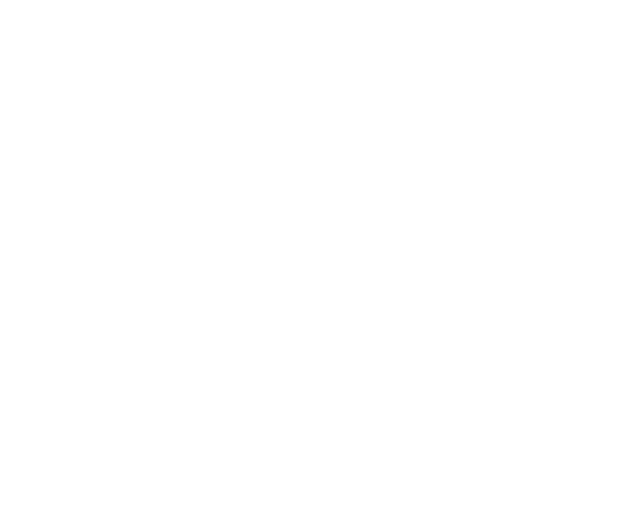
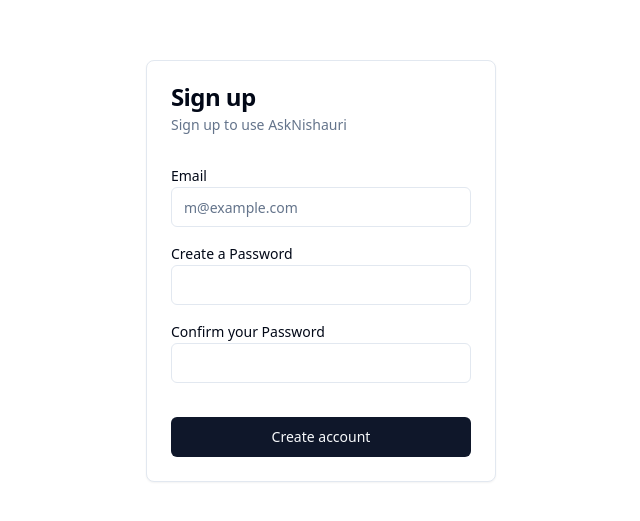
Before and after one commit to johnmark287/AskNishauri, a React (Vite) app: page /signup in a window 1280 px wide. Before the commit this address had no page. Shown: the part 129-650 px from the top of the page, without its empty margins (319-959 px from the left). Built offline with nearby package versions, Linux system fonts and the light colour scheme.

Commit message:
feat: add Singup Page

```diff
--- a/src/App.jsx
+++ b/src/App.jsx
@@ -1,6 +1,7 @@
 import { BrowserRouter, Route, Routes } from "react-router-dom";
 import Login from "./pages/Login";
 import Home from "./pages/Home";
+import Signup from "./pages/Signup";
 
 function App() {
   return (
@@ -9,6 +10,7 @@
         <Routes>
           <Route path="/home" element={<Home />} />
           <Route path="/login" element={<Login />} />
+          <Route path="/signup" element={<Signup />} />
         </Routes>
       </BrowserRouter>
     </div>
--- /dev/null
+++ b/src/pages/Signup.jsx
@@ -0,0 +1,51 @@
+import { Button } from "@/components/ui/button";
+import {
+  Card,
+  CardContent,
+  CardDescription,
+  CardFooter,
+  CardHeader,
+  CardTitle,
+} from "@/components/ui/card";
+import { Input } from "@/components/ui/input";
+import { Label } from "@/components/ui/label";
+
+function Signup() {
+  return (
+    <div className="">
+      <div className="h-screen flex justify-center items-center">
+        <Card className="w-[350px]">
+          <CardHeader>
+            <CardTitle>Sign up</CardTitle>
+            <CardDescription>Sign up to use AskNishauri</CardDescription>
+          </CardHeader>
+          <CardContent>
+            <div className="grid gap-2">
+              <div className="flex flex-col items-start space-y-1 my-[10px]">
+                <Label htmlFor="email">Email</Label>
+                <Input id="email" type="email" placeholder="m@example.com" />
+              </div>
+            </div>
+            <div className="grid gap-2">
+              <div className="flex flex-col items-start space-y-1 my-[10px]">
+                <Label htmlFor="password">Create a Password</Label>
+                <Input id="password" type="password" />
+              </div>
+            </div>
+            <div className="grid gap-2">
+              <div className="flex flex-col items-start space-y-1 my-[10px]">
+                <Label htmlFor="password">Confirm your Password</Label>
+                <Input id="password" type="password" />
+              </div>
+            </div>
+          </CardContent>
+          <CardFooter>
+            <Button className="w-full">Create account</Button>
+          </CardFooter>
+        </Card>
+      </div>
+    </div>
+  );
+}
+
+export default Signup;
```
